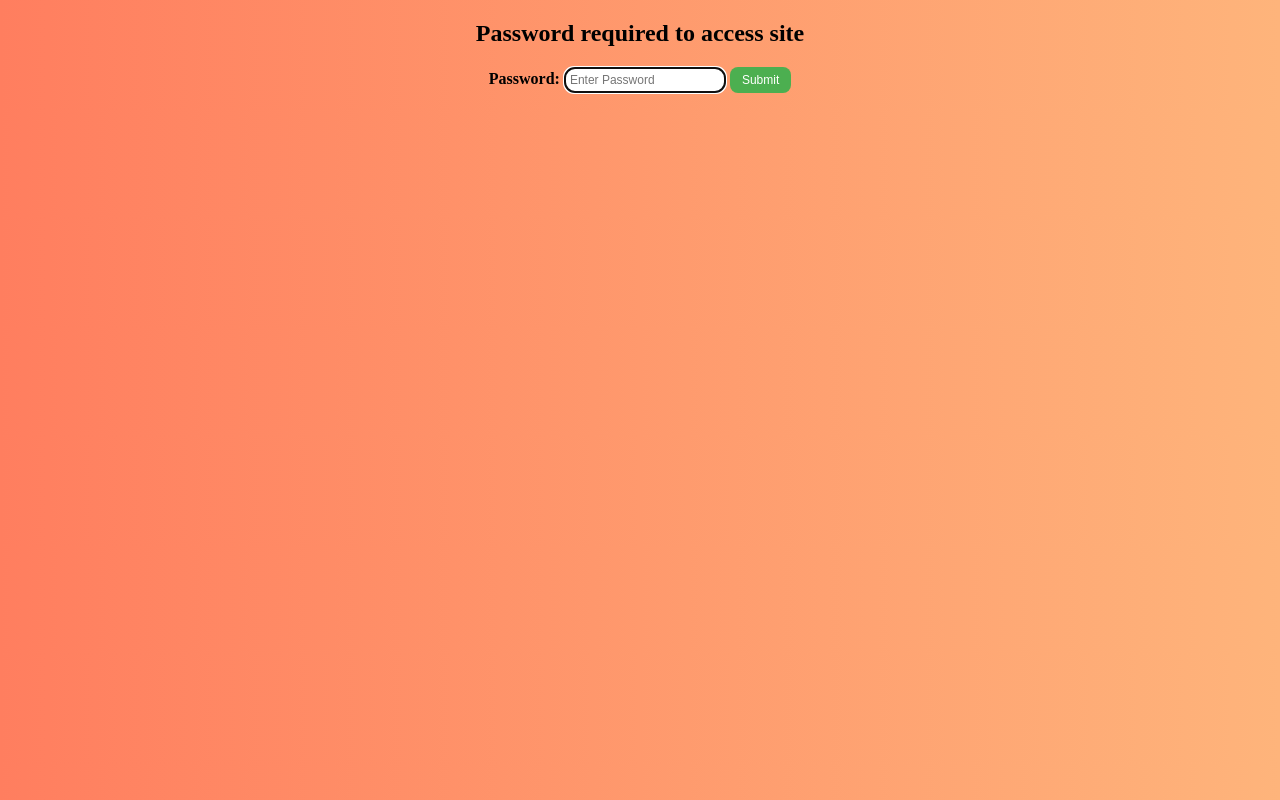
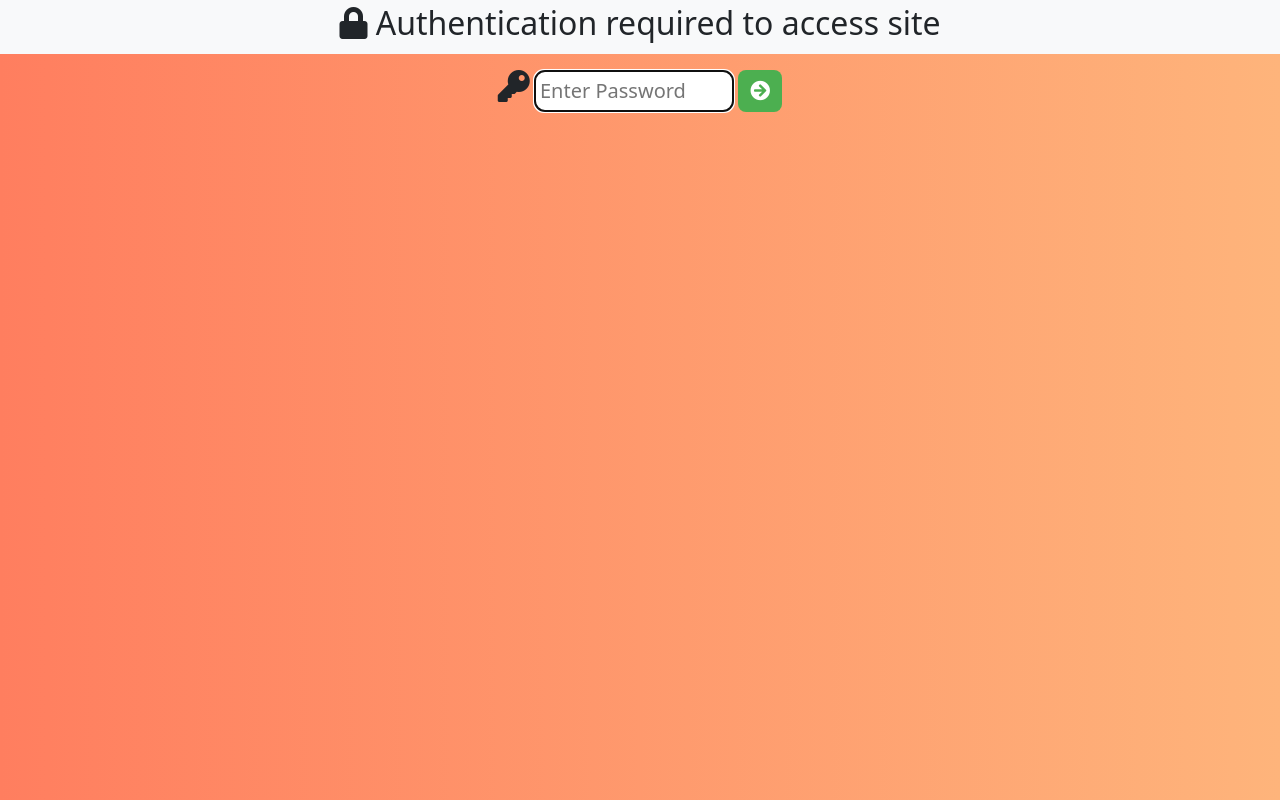
Before and after one commit to dannlori/Paystubs, a PHP site: page /login.php in a window 1280 px wide. Run offline with PHP 8.4, Linux system fonts and the light colour scheme; a stand-in replaces the project's code that opens the database connection.

Commit message:
On branch main 	modified:   all.php 	modified:   default.php 	modified:   login.php - Updated Login page - Sutle changes to the header

```diff
--- a/login.php
+++ b/login.php
@@ -14,7 +14,7 @@ if ($_SERVER['REQUEST_METHOD'] == 'POST') {
         header('Location: default.php');
         exit;
     } else {
-        $error = 'Invalid password. Please try again.';
+        $error = '<span id="invalid_password">Invalid password. Please try again.</span>';
     }
 }
 ?>
@@ -24,24 +24,44 @@ if ($_SERVER['REQUEST_METHOD'] == 'POST') {
     <head>
         <meta charset="UTF-8">
         <title>Login</title>
+        <link href="https://cdn.jsdelivr.net/npm/bootstrap@5.3.0/dist/css/bootstrap.min.css" rel="stylesheet">
+        <!-- Font Awesome CSS -->
+        <link href="https://cdnjs.cloudflare.com/ajax/libs/font-awesome/5.15.4/css/all.min.css" rel="stylesheet">
         <style>
-            body {
-               background: linear-gradient(to right, #ff7e5f, #feb47b); /* Adjust colors */
+            html, body {
+                margin: 0;
+                padding: 0;
+                height: 100%;
+                background: linear-gradient(to right, #ff7e5f, #feb47b); /* Adjust colors */
             }
             #password {
                 border-radius: 10px;  /* Adjust the value for roundness */
                 padding: 5px;
                 border: 1px solid #ccc;
-                width: 150px;  /* Adjust width as needed */
-                font-size: 12px;
+                width: 200px;  /* Adjust width as needed */
+                font-size: 20px;
             }
+
+            #invalid_password {
+                padding: 5px;
+                background-color: gray; /* Black box behind the text */
+                border-radius: 10px;  /* Adjust the value for roundness */
+                padding: 10px 20px; /* Padding inside the black box */
+                display: inline-block; /* Ensure the box wraps tightly around the text */
+                font-size: 20px;
+                font-weight: bolder;
+                color: red; /* Make the text red to indicate failure */
+                text-shadow: 2px 2px 4px rgba(0, 0, 0, 0.5); /* Shadow settings */
+                font-weight: bold; /* Optional: makes the text bold */
+            }
+
             #submit-button {
                 border-radius: 8px;  /* Adjust the value for roundness */
                 padding: 6px 12px;
                 border: none;
                 background-color: #4CAF50;  /* Button color */
                 color: white;
-                font-size: 12px;
+                font-size: 20px;
                 cursor: pointer;
             }
 
@@ -51,19 +71,27 @@ if ($_SERVER['REQUEST_METHOD'] == 'POST') {
         </style>
     </head>
     <body>
-        <h2>
-            <center>Password required to access site</center>
-        </h2>
+        <header class="bg-light py-1">
+            <div class="container">
+                <div class="row align-items-center justify-content-between">
+                    <h2>
+                        <center><i class="fas fa-lock"></i> Authentication required to access site</center>
+                    </h2>
+                </div>
+            </div>
+        </header>
+
         <p>
             <center>
+                <form action="login.php" method="POST">
+                    <label for="password" title="Enter Password!"><i class="fas fa-key fa-2x"></i></label>
+                    <input type="password" id="password" name="password" title="Enter Password!" required autofocus placeholder="Enter Password">
+                    <button type="submit" id="submit-button"><i class="fas fa-arrow-circle-right"></i></button>
+                </form>
+                <br/><br/>
                 <?php if (isset($error)) : ?>
                     <p style="color: red;"><?php echo $error; ?></p>
                 <?php endif; ?>
-                <form action="login.php" method="POST">
-                    <label for="password"><b>Password:</b></label>
-                    <input type="password" id="password" name="password" required autofocus placeholder="Enter Password">
-                    <button type="submit" id="submit-button">Submit</button>
-                </form>
             </center>
         </p>
     </body>
```
Also changed, not shown: all.php (+8 -4 lines), default.php (+9 -1 lines).
